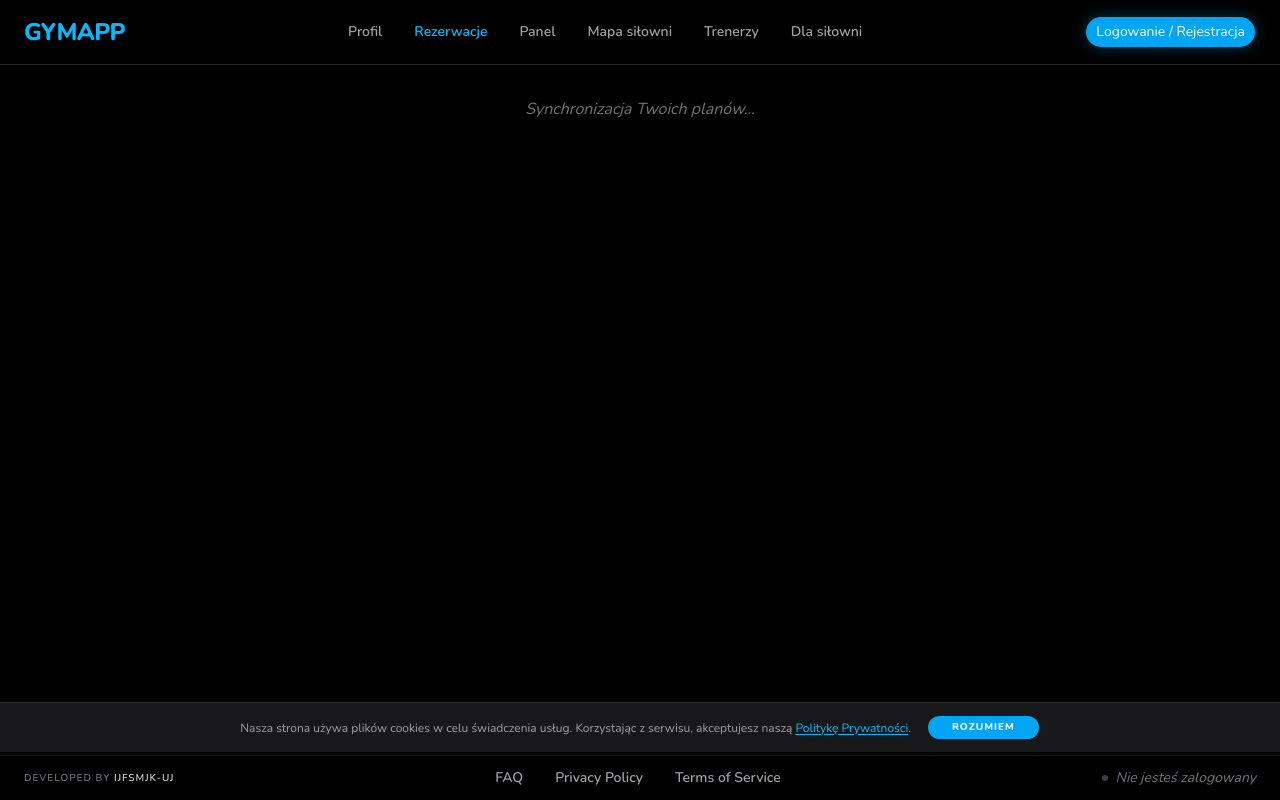
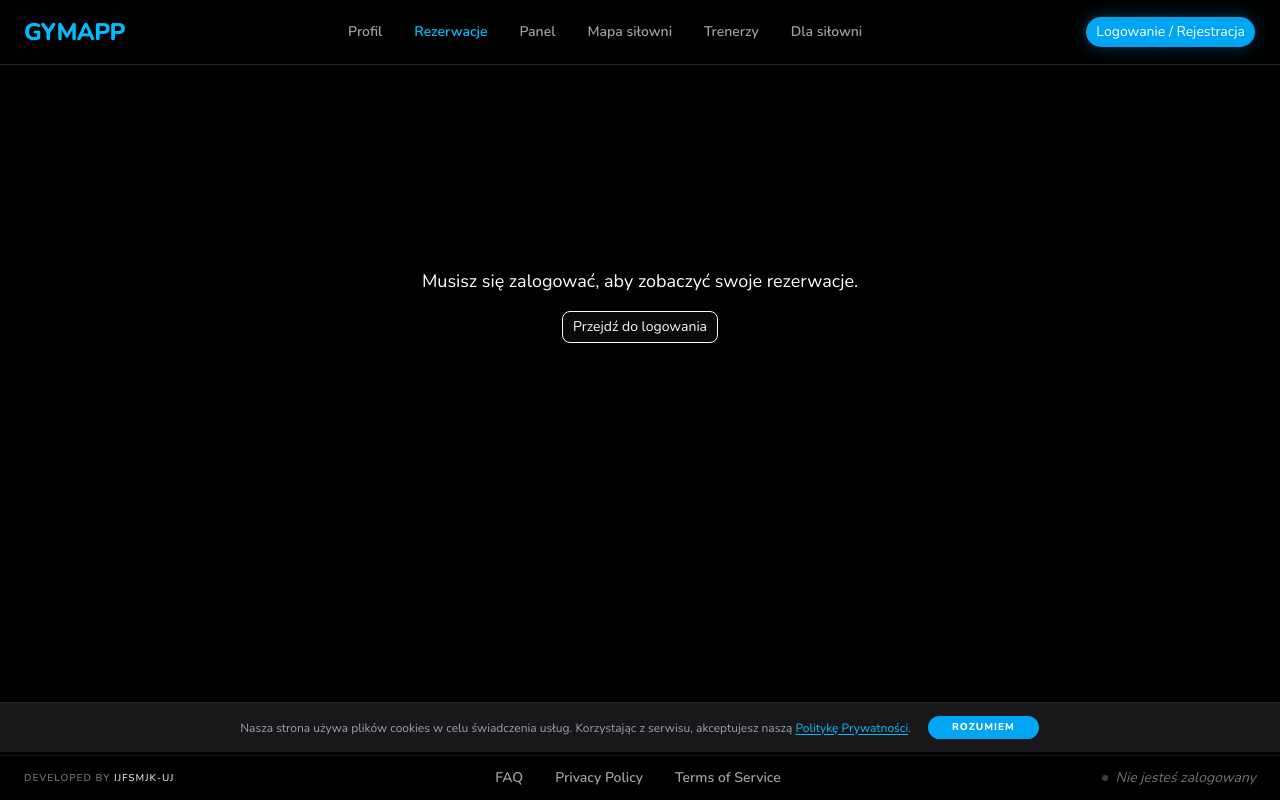
Before and after one commit to IJFSMJK-uj/ZESP_PROG-gym_app, a React (Vite) app in the folder frontend/: page /my-reservations in a window 1280 px wide. Built offline with nearby package versions, Linux system fonts and the light colour scheme.

Commit message:
drobne naprawy

```diff
--- a/frontend/src/App.tsx
+++ b/frontend/src/App.tsx
@@ -35,7 +35,7 @@ function App() {
         <div className="min-h-screen bg-black text-zinc-50 flex flex-col font-sans selection:bg-sky-500/30">
           <Navbar />
 
-          <main className="flex-grow flex flex-col overflow-hidden">
+          <main className="flex-grow flex flex-col overflow-hidden mb-[46px]">
             <Routes>
               <Route path="/" element={<HomePage />} />
               <Route path="/auth" element={<AuthPage />} />
--- a/frontend/src/pages/MyReservationsPage.tsx
+++ b/frontend/src/pages/MyReservationsPage.tsx
@@ -4,9 +4,12 @@ import { useAuth } from "../context/AuthContext";
 import { Card, CardContent, CardHeader } from "../components/ui/card";
 import { ReviewModal } from "../components/ReviewModal";
 import { groupClassesService } from "../api/groupClassesService";
+import { Button } from "@/components/ui/button";
+import { useNavigate } from "react-router-dom";
 
 export const MyReservationsPage = () => {
-  const { user } = useAuth();
+  const { user, isAuthenticated } = useAuth();
+  const navigate = useNavigate();
   const [clientReservations, setClientReservations] = useState<any[]>([]);
   const [trainerReservations, setTrainerReservations] = useState<any[]>([]);
   const [groupReservations, setGroupReservations] = useState<any[]>([]);
@@ -151,6 +154,19 @@ export const MyReservationsPage = () => {
       loadAllData();
     }
   };
+
+  if (!isAuthenticated) {
+    return (
+      <div className="flex flex-col items-center justify-center min-h-[60vh] p-4">
+        <p className="text-lg text-white mb-4">
+          Musisz się zalogować, aby zobaczyć swoje rezerwacje.
+        </p>
+        <Button variant="outline" onClick={() => navigate("/auth")} className="cursor-pointer">
+          Przejdź do logowania
+        </Button>
+      </div>
+    );
+  }
 
   if (loading)
     return (
--- a/frontend/src/pages/SelectGymPage.tsx
+++ b/frontend/src/pages/SelectGymPage.tsx
@@ -5,7 +5,7 @@ import { Link } from "react-router-dom";
 import { gymsService } from "../api/gymsService";
 import { useAuth } from "../context/AuthContext";
 import { MapContainer, TileLayer, Marker, Popup, useMap, useMapEvents } from "react-leaflet";
-import L, { LatLngBounds } from "leaflet";
+import L, { LatLngBounds, LatLng } from "leaflet";
 import iconUrl from "leaflet/dist/images/marker-icon.png";
 import iconShadow from "leaflet/dist/images/marker-shadow.png";
 import "leaflet/dist/leaflet.css";
@@ -16,6 +16,8 @@ L.Marker.prototype.options.icon = L.icon({
   iconAnchor: [12, 41],
   popupAnchor: [0, -41],
 });
+
+const DEFAULT_BOUNDS = new LatLngBounds(new LatLng(49.95, 19.75), new LatLng(50.18, 20.14));
 
 // komponent przesuwający mapę do siłowni
 const FlyTo = ({ coords }: { coords: [number, number] | null }) => {
@@ -69,7 +71,7 @@ export const SelectGymPage = () => {
   const [error, setError] = useState("");
   const [flyTo, setFlyTo] = useState<[number, number] | null>(null);
   const [selectedGymId, setSelectedGymId] = useState<number | null>(null);
-  const [bounds, setBounds] = useState<LatLngBounds | null>(null);
+  const [bounds, setBounds] = useState<LatLngBounds>(DEFAULT_BOUNDS);
   const [search, setSearch] = useState("");
   const [isMapMoving, setIsMapMoving] = useState(false);
   const [showDropdown, setShowDropdown] = useState(false);
@@ -128,9 +130,10 @@ export const SelectGymPage = () => {
   });
 
   const visibleGyms = !isSearching
-    ? gyms.filter((gym) =>
-        bounds && gym.lat && gym.lng ? bounds.contains([gym.lat, gym.lng]) : true
-      )
+    ? gyms.filter((gym) => {
+        if (!gym.lat || !gym.lng) return false;
+        return bounds.contains([gym.lat, gym.lng]);
+      })
     : [];
 
   if (!isAuthenticated) {
```
Also changed, not shown: 1 other file (tests, documents, lock files or other folders).
